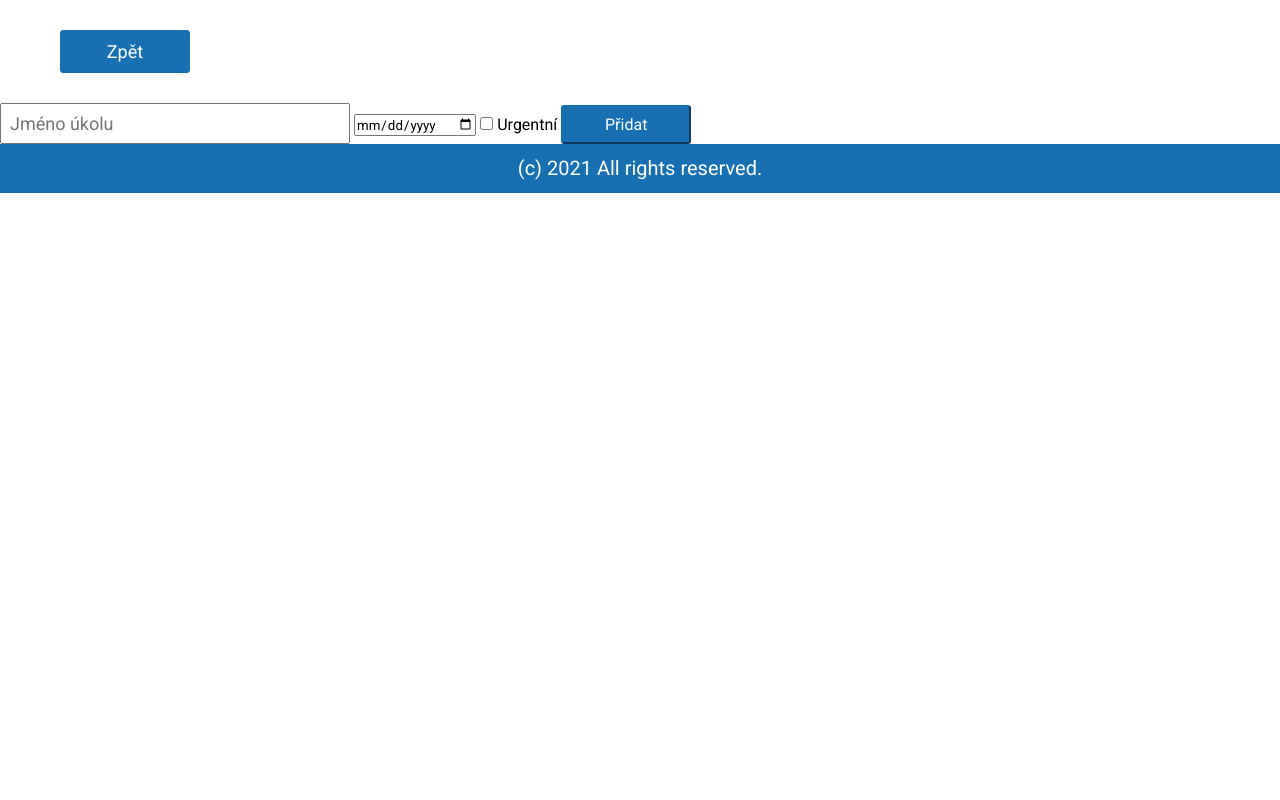
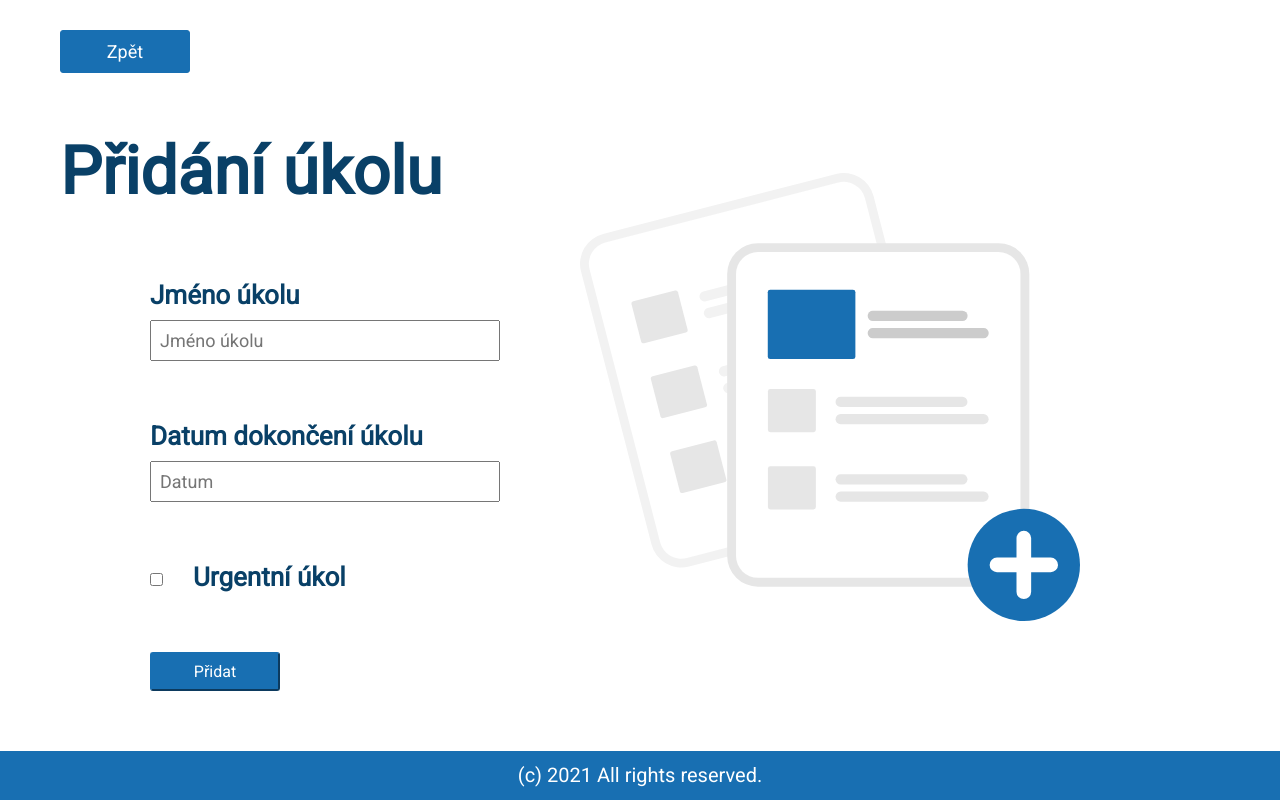
Before and after one commit to MartmatiX/Maturitni_Projekt_SPSE_2021, a PHP site: page /tasks/main_objective/add-main_objective.php in a window 1280 px wide. Shown: the part 56-856 px from the top of the page. Before the commit the page ends 249 px from the top, so only its background shows below. Run offline with PHP 8.4, Linux system fonts and the light colour scheme; the visitor is signed in with stand-in values (Sample User, id 1).

Commit message:
overall css update

```diff
--- a/css/master.css
+++ b/css/master.css
@@ -33,7 +33,7 @@ h4{
   font-weight: bold;
 }
 
-form input[type=submit]{
+.form_send{
   background-color: rgb(24, 111, 178);
   border-color: rgb(24, 111, 178);
   border-radius: 3px;
@@ -44,6 +44,12 @@ form input[type=submit]{
 }
 
 form input[type=text]{
+  padding: 8px;
+  width: 350px;
+  font-size: 18px;
+}
+
+form input[type=date]{
   padding: 8px;
   width: 350px;
   font-size: 18px;
@@ -270,6 +286,17 @@ footer{
 }
 
 /* add main_objective css*/
+
+.form_spacing_urgent{
+  display: flex;
+  flex-direction: row;
+  align-items: baseline;
+  padding-bottom: 60px;
+}
+
+.form_spacing_urgent h3{
+  padding-left: 30px;
+}
 
 .div_backLink{
   padding: 30px 0px 0px 60px;
@@ -287,6 +314,23 @@ footer{
   font-size: 18px;
 }
 
+.div_add_picture{
+  padding-right: 200px;
+  padding-top: 70px;
+}
+
+/* edit main css */
+.div_edit_picture{
+  padding-right: 250px;
+  padding-top: 70px;
+}
+
+/* finished css*/
+
+.finished_wrapper{
+  padding-left: 55px;
+}
+
 /* footer css */
 .footer_text{
   font-size: 20px;
--- a/header.php
+++ b/header.php
@@ -4,7 +4,7 @@
   <head>
     <meta charset="utf-8">
     <link rel="stylesheet" href="/../webs/Maturitni_Projekt_New/css/master.css">
-    <title></title>
+    <title>Objective Organizer</title>
   </head>
   <body>
     <header>
--- a/tasks/main_objective/add-main_objective.php
+++ b/tasks/main_objective/add-main_objective.php
@@ -4,14 +4,34 @@
     <div class="div_backLink">
       <a href="../../objective_organizer.php"><button>Zpět</button></a>
     </div>
-    <div class="">
-      <form class="" method="post">
-        <input type="text" name="name" placeholder="Jméno úkolu">
-        <input type="date" name="finish_date" placeholder="Datum">
-        <input type="checkbox" name="urgent" id="urgent">
-        <label for="urgent">Urgentní</label>
-        <input type="submit" name="submit" value="Přidat">
-      </form>
+    <div class="form_wrapper">
+      <div class="add_form">
+        <div class="form_header">
+          <h1>Přidání úkolu</h1>
+        </div>
+        <div class="div_form">
+          <form class="" method="post">
+            <div class="form_spacing">
+              <h3>Jméno úkolu</h3>
+              <input type="text" name="name" placeholder="Jméno úkolu" required>
+            </div>
+            <div class="form_spacing">
+              <h3>Datum dokončení úkolu</h3>
+              <input type="text" name="finish_date" id="finish_date" placeholder="Datum" onfocus="(this.type='date')" onfocusout="(this.type='text')" required>
+            </div>
+            <div class="form_spacing_urgent">
+              <input type="checkbox" name="urgent" id="urgent">
+              <h3>Urgentní úkol</h3>
+            </div>
+            <div class="form_spacing">
+              <input class="form_send" type="submit" name="submit" value="Přidat">
+            </div>
+          </form>
+        </div>
+      </div>
+      <div class="div_add_picture">
+        <img src="../../css/pictures/add_picture.svg" alt="add_picture" width="500px">
+      </div>
     </div>
     <?php
       if (isset($_POST['submit'])) {
@@ -30,6 +50,20 @@
         }
       }
      ?>
+     <script type="text/javascript">
+        var today = new Date();
+        var dd = today.getDate();
+        var mm = today.getMonth()+1; //January is 0!
+        var yyyy = today.getFullYear();
+        if(dd < 10){
+          dd = '0' + dd;
+        }
+        if(mm < 10){
+          mm = '0' + mm;
+        }
+        today = yyyy+'-'+mm+'-'+dd;
+        document.getElementById("finish_date").setAttribute("min", today);
+     </script>
   <?php else:?>
     <?php require_once "../../error_components/not_logged-in.php"; ?>
   <?php endif; ?>
--- a/users/login-user.php
+++ b/users/login-user.php
@@ -18,7 +18,7 @@
                   <input type="password" name="password" placeholder="**********">
                 </div>
                 <div class="login_submit">
-                  <input type="submit" name="login" value="Přihlásit se">
+                  <input class="form_send" type="submit" name="login" value="Přihlásit se">
                   <p>Pokud nemáte účet, můžete se zaregistrovat <a href="/../webs/Maturitni_Projekt_New/users/register-user.php">ZDE</a></p>
                 </div>
               </form>
--- a/users/register-user.php
+++ b/users/register-user.php
@@ -40,7 +40,7 @@
                 </div>
               </div>
               <div class="register_submit">
-                <input type="submit" name="register" value="Registrovat se">
+                <input class="form_send" type="submit" name="register" value="Registrovat se">
               </div>
             </form>
           </div>
```
Also changed, not shown: other parts of css/master.css (+23 -13 lines), objective_organizer.php (+22 -22 lines), tasks/main_objective/edit-main_objective.php (+34 -6 lines), tasks/main_objective/finished-main_objective.php (+19 -5 lines), css/pictures/add_picture.svg (added), css/pictures/picture_edit.svg (added), css/pictures/profile_picture.svg (added).
